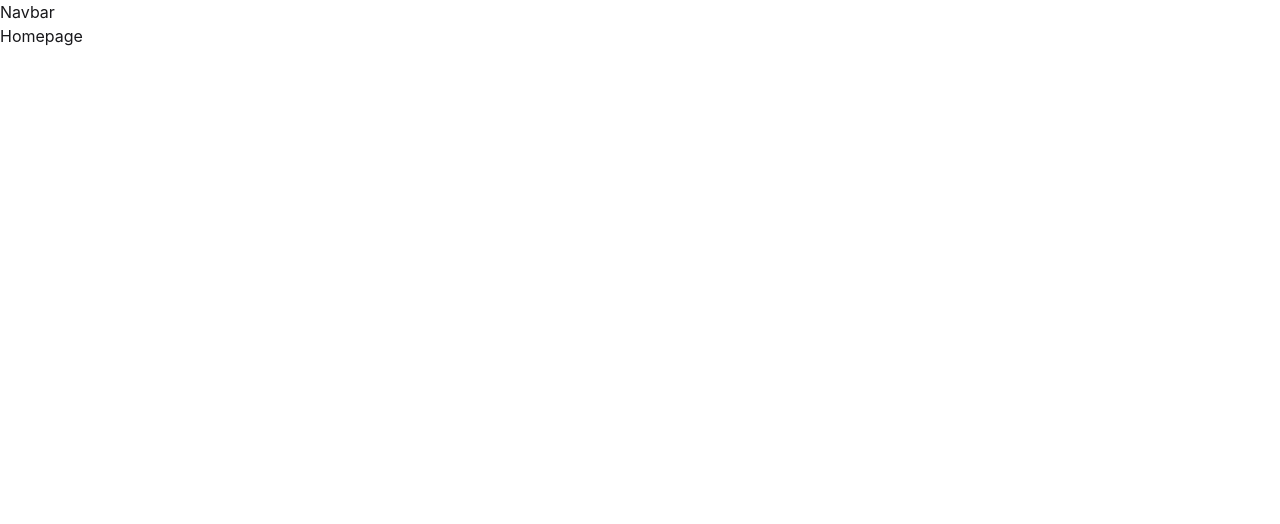
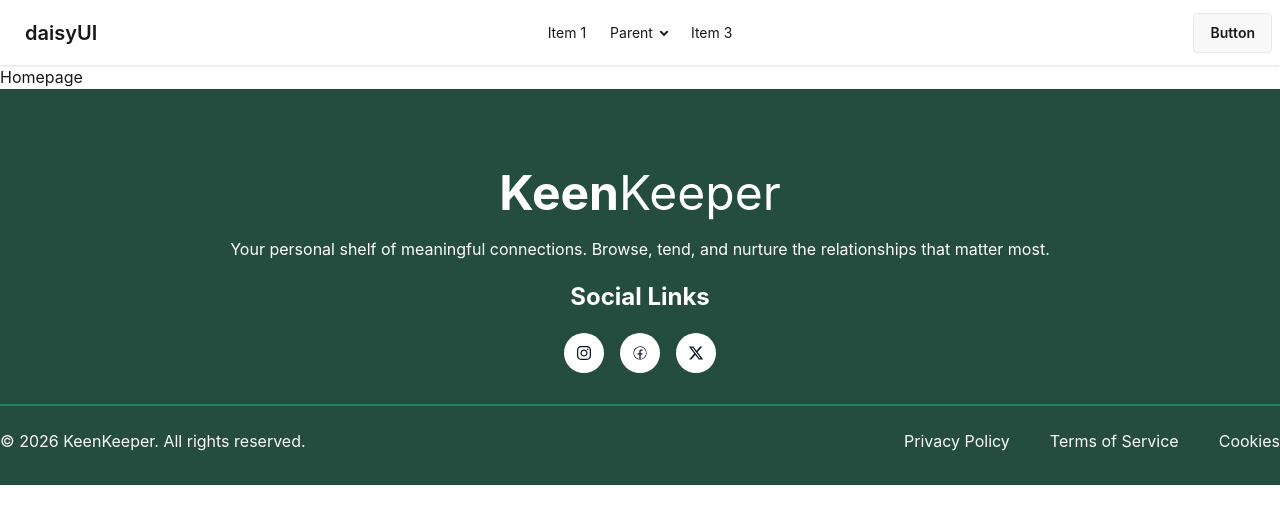
Before and after one commit to fserakib26/b13-a7-keen-keeper-rakib, a React (Vite) app: page / in a window 1280 px wide. Shown: the top 524 px of the page. Built offline with nearby package versions, Linux system fonts and the light colour scheme.

Commit message:
Footer Section has been created and React Icons Installed

```diff
--- a/package.json
+++ b/package.json
@@ -13,6 +13,7 @@
     "@tailwindcss/vite": "^4.2.2",
     "react": "^19.2.4",
     "react-dom": "^19.2.4",
+    "react-icons": "^5.6.0",
     "react-router": "^7.14.1",
     "tailwindcss": "^4.2.2"
   },
--- /dev/null
+++ b/src/components/shared/footer/Footer.jsx
@@ -0,0 +1,47 @@
+import React from 'react'
+import { CiFacebook } from 'react-icons/ci'
+import { FaInstagram } from 'react-icons/fa'
+import { FaXTwitter } from 'react-icons/fa6'
+
+const Footer = () => {
+  return (
+    <div className='bg-[#244d3f] text-white text-center pt-20 pb-8'>
+        <div className='max-w-7xl mx-auto'>
+            <div className='space-y-5'>
+                <h2 className='text-5xl'><span className='font-bold'>Keen</span>Keeper</h2>
+                <p>Your personal shelf of meaningful connections. Browse, tend, and nurture the relationships that matter most.</p>
+                <h3 className='font-bold text-2xl'>Social Links</h3>
+                <div className='flex space-x-4 lg:items-start  items-center justify-center pb-2'>
+                    <div className='bg-white rounded-full h-10 w-10 text-[#101727] flex justify-center items-center'>
+                        <a href=""><FaInstagram/></a>
+                    </div>
+                    <div className='bg-white rounded-full h-10 w-10 text-[#101727] flex justify-center items-center'>
+                        <a href=""><CiFacebook/></a>
+                    </div>
+                    <div className='bg-white rounded-full h-10 w-10 text-[#101727] flex justify-center items-center'>
+                        <a href=""><FaXTwitter/> </a>
+                    </div>
+                </div>
+
+            </div>
+
+            <div className="max-w-7xl mx-auto">
+                <div className="divider before:bg-[#1a8862] after:bg-[#1a8862] text-[#1a8862]"></div>
+            </div>
+
+            <div className='flex justify-between text-[#fafafa]'>
+                <div>
+                    <p>&copy; 2026 KeenKeeper. All rights reserved.</p>
+                </div>
+                <div className='flex gap-10'>
+                    <a href="">Privacy Policy</a>
+                    <a href="">Terms of Service</a>
+                    <a href="">Cookies</a>
+                </div>
+            </div>
+        </div>
+    </div>
+  )
+}
+
+export default Footer
--- a/src/components/shared/navbar/Navbar.jsx
+++ b/src/components/shared/navbar/Navbar.jsx
@@ -2,7 +2,47 @@ import React from 'react'
 
 const Navbar = () => {
   return (
-    <div>Navbar</div>
+    <div className="navbar bg-base-100 shadow-sm max-w-7xl mx-auto">
+      <div className="navbar-start">
+        <div className="dropdown">
+          <div tabIndex={0} role="button" className="btn btn-ghost lg:hidden">
+            <svg xmlns="http://www.w3.org/2000/svg" className="h-5 w-5" fill="none" viewBox="0 0 24 24" stroke="currentColor"> <path strokeLinecap="round" strokeLinejoin="round" strokeWidth="2" d="M4 6h16M4 12h8m-8 6h16" /> </svg>
+          </div>
+          <ul
+            tabIndex="-1"
+            className="menu menu-sm dropdown-content bg-base-100 rounded-box z-1 mt-3 w-52 p-2 shadow">
+            <li><a>Item 1</a></li>
+            <li>
+              <a>Parent</a>
+              <ul className="p-2">
+                <li><a>Submenu 1</a></li>
+                <li><a>Submenu 2</a></li>
+              </ul>
+            </li>
+            <li><a>Item 3</a></li>
+          </ul>
+        </div>
+        <a className="btn btn-ghost text-xl">daisyUI</a>
+      </div>
+      <div className="navbar-center hidden lg:flex">
+        <ul className="menu menu-horizontal px-1">
+          <li><a>Item 1</a></li>
+          <li>
+            <details>
+              <summary>Parent</summary>
+              <ul className="p-2 bg-base-100 w-40 z-1">
+                <li><a>Submenu 1</a></li>
+                <li><a>Submenu 2</a></li>
+              </ul>
+            </details>
+          </li>
+          <li><a>Item 3</a></li>
+        </ul>
+      </div>
+      <div className="navbar-end">
+        <a className="btn">Button</a>
+      </div>
+    </div>
   )
 }
 
--- a/src/layout/MainLayout.jsx
+++ b/src/layout/MainLayout.jsx
@@ -1,12 +1,15 @@
 import React from 'react'
 import Navbar from '../components/shared/navbar/Navbar'
 import { Outlet } from 'react-router'
+import Footer from '../components/shared/footer/Footer';
 
 const MainLayout = () => {
   return (
     <div>
         <Navbar/>
         <Outlet/>
+        <Footer/>
+
     </div>
 
   );
```
Also changed, not shown: 1 other file (tests, documents, lock files or other folders).
